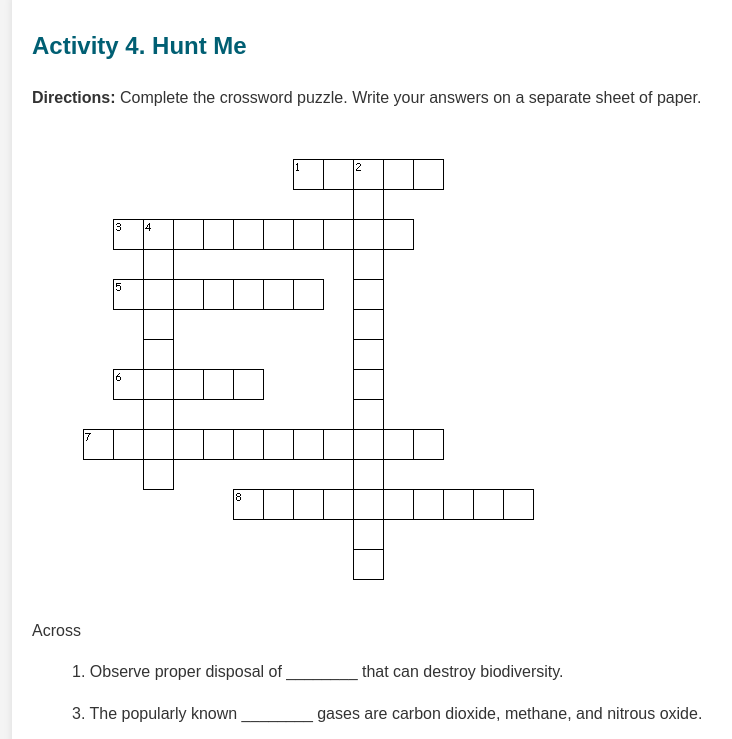
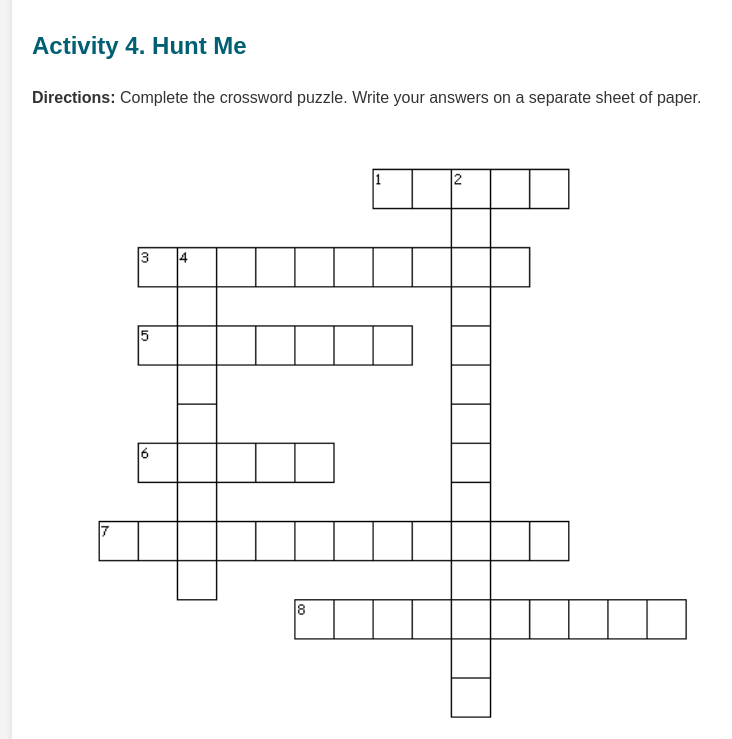
Before and after one commit to juswa03/website, a plain HTML site: page index.html in a window 1280 px wide. Shown: the part 4160-4899 px from the top of the page, without its empty margins (8-740 px from the left). Drawn offline with Linux system fonts and the light colour scheme.

Commit message:
Update index.css

```diff
--- a/css/index.css
+++ b/css/index.css
@@ -138,3 +138,8 @@ a:hover {
         width: 100%;
     }
 }
+img {
+    width: 60%;
+    max-width: 60%;
+    height: auto;
+}
```
